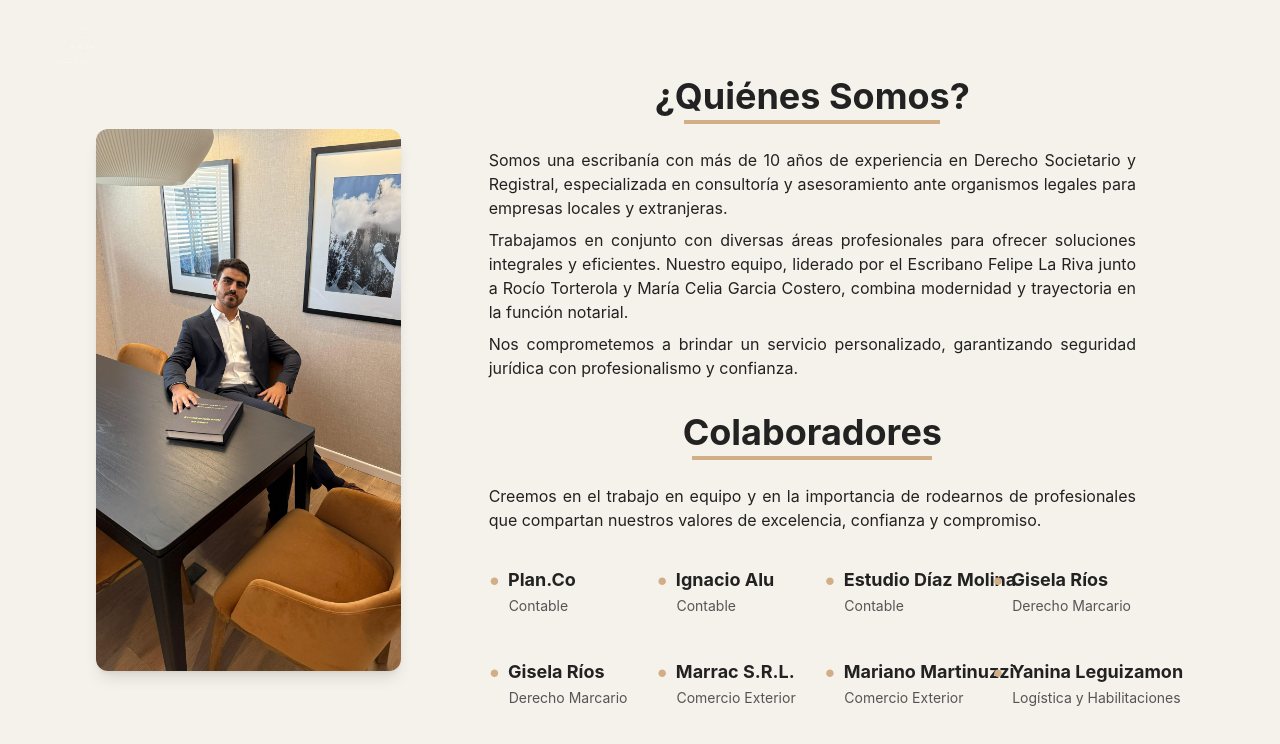
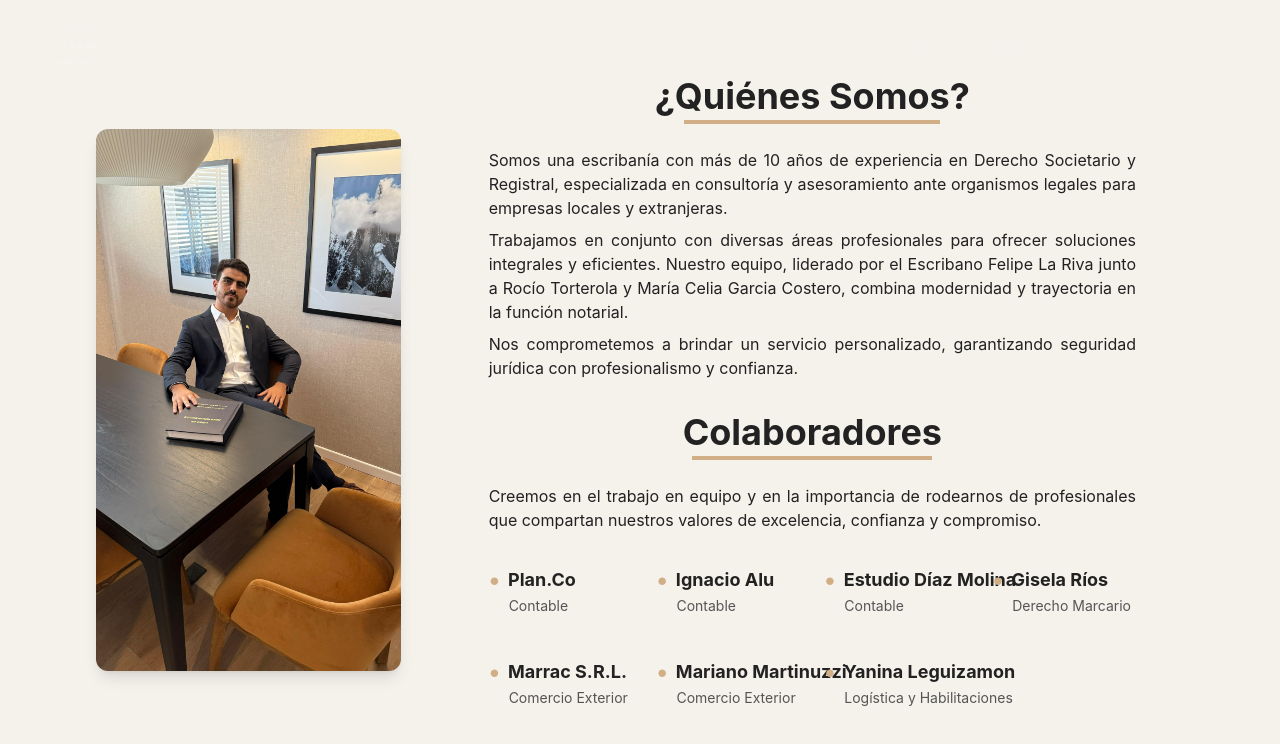
Before and after one commit to RamaHernandez03/Feli_escribania, a React (Create React App) app in the folder front/: page /servicios/actas-notariales in a window 1280 px wide. Both pictures are taken after a click on the item "Nosotros". Shown: the part 1600-2344 px from the top of the page. Built offline with nearby package versions, Linux system fonts and the light colour scheme.

Commit message:
Little changes

```diff
--- a/front/src/components/Nosotros.jsx
+++ b/front/src/components/Nosotros.jsx
@@ -6,7 +6,6 @@ const colaboradores = [
   { nombre: 'Ignacio Alu', link: 'https://www.linkedin.com/in/ignacioalu/', categoria: 'Contable' },
   { nombre: 'Estudio Díaz Molina', link: 'https://www.linkedin.com/in/maria-florencia-diaz-molina-933291189/', categoria: 'Contable' },
   { nombre: 'Gisela Ríos', link: 'https://www.linkedin.com/in/gisela-rios-03b399159/', categoria: 'Derecho Marcario' },
-  { nombre: 'Gisela Ríos', link: 'https://giselariosabogada.com/', categoria: 'Derecho Marcario' },
   { nombre: 'Marrac S.R.L.', link: 'https://www.marrac-srl.com/', categoria: 'Comercio Exterior' },
   { nombre: 'Mariano Martinuzzi', link: 'https://www.linkedin.com/in/mariano-martinuzzi/', categoria: 'Comercio Exterior' },
   { nombre: 'Yanina Leguizamon', link: '#', categoria: 'Logística y Habilitaciones' }
--- a/front/src/components/ServicioDetalle.jsx
+++ b/front/src/components/ServicioDetalle.jsx
@@ -108,7 +108,7 @@ const ServicioDetalle = () => {
 
       <div className="relative w-full max-w-4xl bg-[#F5F1EB] p-6 md:p-20 mt-[-80px] shadow-lg rounded-lg z-10 text-center">
         <h1 className="text-4xl font-bold mb-2">{servicio.title}</h1>
-        <span className="block w-40 h-1 bg-[#D1AE85] mt-2 mx-auto mb-12"></span>
+        <span className="block w-64 h-1 bg-[#D1AE85] mt-2 mx-auto mb-12"></span>
         <p className="text-lg text-gray-700 mb-12 text-justify">{servicio.description}</p>
         <img
           src={servicio.image}
```
